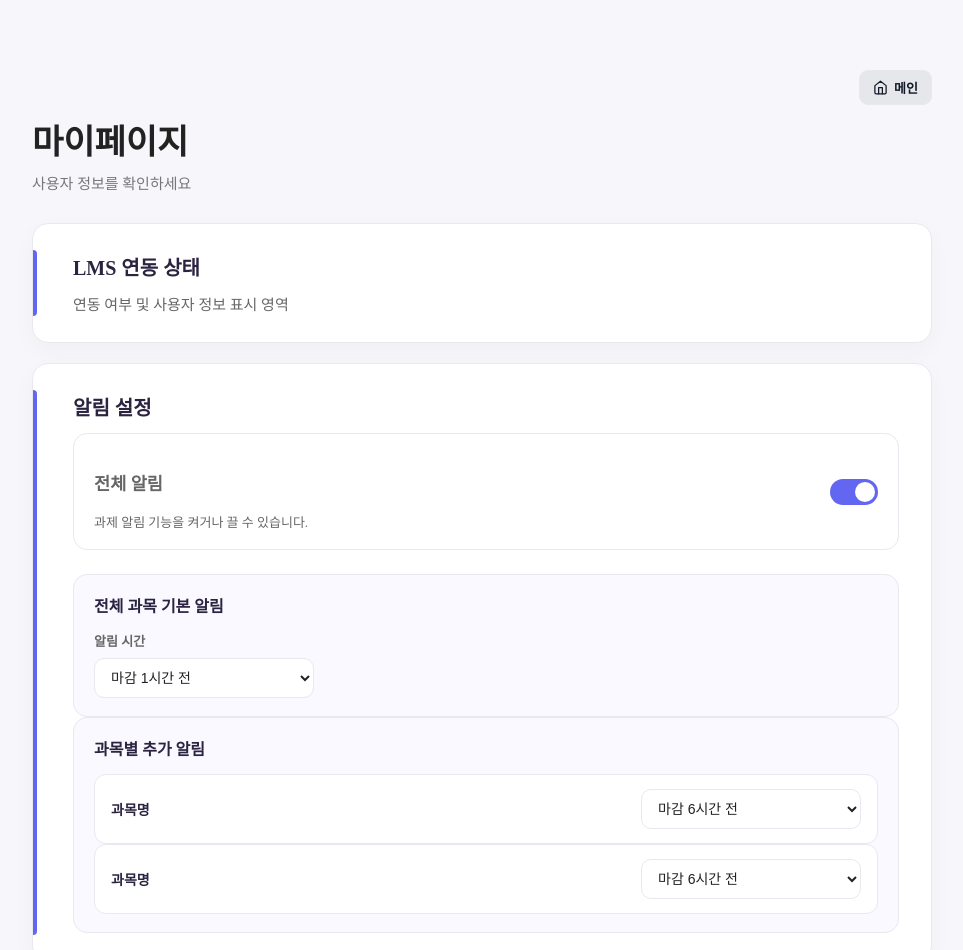
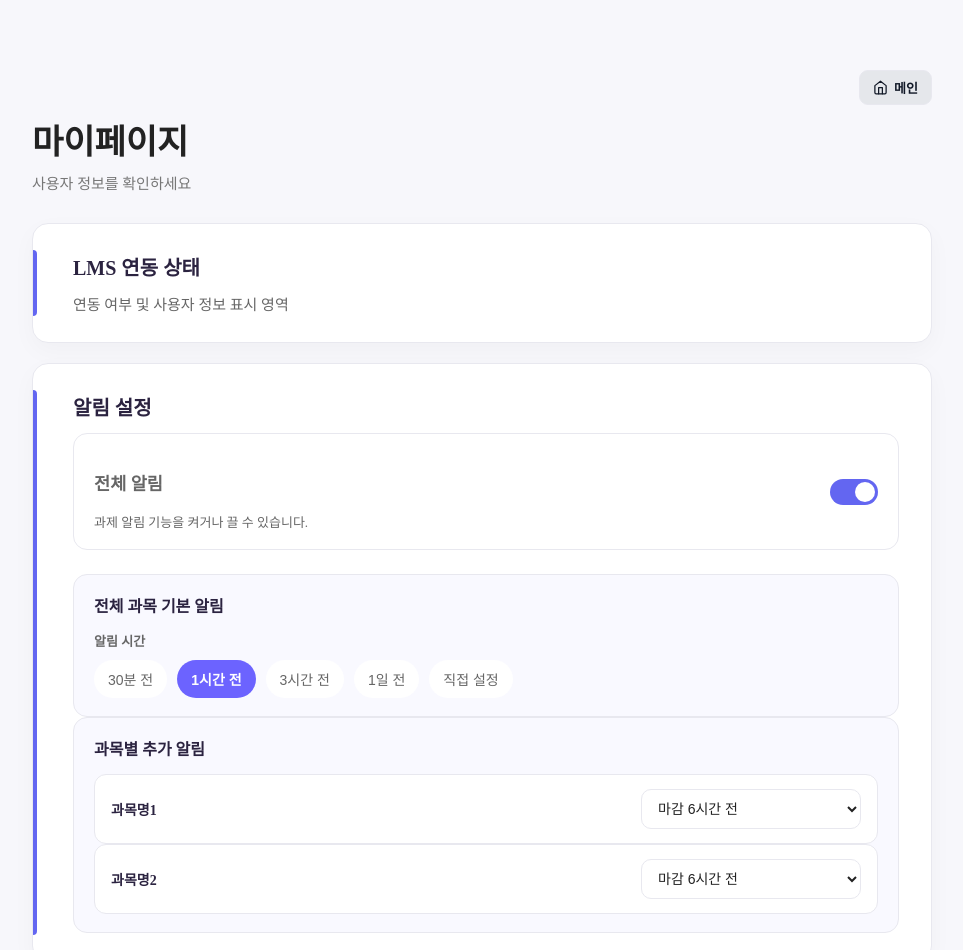
Before and after one commit to KadenID/OSBP_Team_NULL, a React (Vite) app in the folder client/: page /mypage in a window 1280 px wide. Shown: the top 950 px of the page, without its empty margins (158-1121 px from the left). Built offline with nearby package versions, Linux system fonts and the light colour scheme.

Commit message:
feat: 기본 알림시간 직접 설정 UI 추가

```diff
--- a/client/src/Components/my_page/AlarmSettings.css
+++ b/client/src/Components/my_page/AlarmSettings.css
@@ -143,3 +143,67 @@
   pointer-events: none;
   transition: opacity 0.2s ease;
 }
+
+.reminder-chip-group {
+  display: flex;
+  flex-wrap: wrap;
+  gap: 10px;
+  margin-top: 10px;
+}
+
+.reminder-chip {
+  padding: 9px 14px;
+  border: 1px solid var(--border-color);
+  border-radius: 999px;
+  background-color: var(--card-bg);
+  color: var(--text-color);
+  font-size: 14px;
+  cursor: pointer;
+  transition: 0.2s ease;
+}
+
+.reminder-chip:hover {
+  transform: translateY(-1px);
+  background-color: var(--hover-bg);
+}
+
+.reminder-chip.active {
+  background-color: #6c63ff;
+  border-color: #6c63ff;
+  color: white;
+  font-weight: 700;
+}
+
+.reminder-chip:disabled {
+  cursor: not-allowed;
+  opacity: 0.6;
+  transform: none;
+}
+
+.custom-reminder-box {
+  display: flex;
+  align-items: center;
+  gap: 10px;
+  margin-top: 14px;
+  padding: 14px;
+  border: 1px solid var(--border-color);
+  border-radius: 14px;
+  background-color: var(--sub-card-bg);
+}
+
+.custom-reminder-box input,
+.custom-reminder-box select {
+  padding: 9px 10px;
+  border: 1px solid var(--border-color);
+  border-radius: 10px;
+  background-color: var(--card-bg);
+  color: var(--text-color);
+}
+
+.custom-reminder-box input {
+  width: 70px;
+}
+
+.reminder-chip:not(.active):hover {
+  background-color: #f0f1ff;
+}
--- a/client/src/Components/my_page/AlarmSettings.jsx
+++ b/client/src/Components/my_page/AlarmSettings.jsx
@@ -2,7 +2,24 @@ import { useState } from "react";
 
 function AlarmSettings() {
   const [isAlarmEnabled, setIsAlarmEnabled] = useState(true);
+const [defaultReminder, setDefaultReminder] = useState({
+    id: "1hour",
+    type: "preset",
+    value: 1,
+    unit: "hour",
+});
 
+const reminderOptions = [
+    { id: "30min", label: "30분 전", value: 30, unit: "minute" },
+    { id: "1hour", label: "1시간 전", value: 1, unit: "hour" },
+    { id: "3hour", label: "3시간 전", value: 3, unit: "hour" },
+    { id: "1day", label: "1일 전", value: 1, unit: "day" },
+];
+
+const courses = [
+    { id: "course1", name: "과목명1" },
+    { id: "course2", name: "과목명2" },
+]
   return (
     <div className="alarm-settings">
       <div className="alarm-toggle-row">
@@ -29,36 +46,107 @@ function AlarmSettings() {
           <h3 className="alarm-section-title">전체 과목 기본 알림</h3>
           <label className="alarm-label">알림 시간</label>
 
-          <select className="alarm-select" disabled={!isAlarmEnabled}>
-            <option>마감 1시간 전</option>
-            <option>마감 3시간 전</option>
-            <option>마감 6시간 전</option>
-            <option>마감 12시간 전</option>
-            <option>마감 1일 전</option>
+          <div className="reminder-chip-group">
+            {reminderOptions.map((option) => (
+                <button
+                key={option.id}
+                type="button"
+                disabled={!isAlarmEnabled}
+                className={
+                    defaultReminder.id === option.id
+                    ? "reminder-chip active"
+                    : "reminder-chip"
+                }
+                onClick={() =>
+                    setDefaultReminder({
+                        id: option.id,
+                        type: "preset",
+                        value: option.value,
+                        unit: option.unit,
+                    })
+                }
+            >
+                {option.label}
+            </button>
+     ))}
+
+            <button
+            type="button"
+            disabled={!isAlarmEnabled}
+            className={
+                defaultReminder.type === "custom"
+                ? "reminder-chip active"
+                : "reminder-chip"
+            }
+            onClick={() =>
+                setDefaultReminder({
+                    id: "custom",
+                    type: "custom",
+                    value: 2,
+                    unit: "hour",
+                })
+            }
+            >
+                직접 설정
+            </button>
+          </div>
+
+          {defaultReminder.type === "custom" && (
+            <div className="custom-reminder-box">
+                <span>마감</span>
+
+                <input
+                    type="number"
+                    min="1"
+                    value={defaultReminder.value}
+                    onChange={(e) =>
+                        setDefaultReminder({
+                            ...defaultReminder,
+                            id : "custom",
+                            type: "custom",
+                            value: Number(e.target.value),
+                        })
+                    }
+                />
+
+                <select
+                    value={defaultReminder.unit}
+                    disabled={!isAlarmEnabled}
+                    onChange={(e) =>
+                        setDefaultReminder({
+                            ...defaultReminder,
+                            id : "custom",
+                            type: "custom",
+                            unit: e.target.value,
+                        })
+                    }
+                >
+                    <option value="minute">분</option>
+                    <option value="hour">시간</option>
+                    <option value="day">일</option>
                 </select>
+
+                <span>전</span>
+            </div>
+         )}
+
         </div>
 
         {/* 과목별 추가 알림 */}
         <div className="alarm-section">
           <h3 className="alarm-section-title">과목별 추가 알림</h3>
 
-          <div className="alarm-course-item">
-            <span className="alarm-course-name">과목명</span>
+          {courses.map((course) => (
+            <div className="alarm-course-item" key={course.id}>
+                <span className="alarm-course-name">{course.name}</span>
+
                 <select className="alarm-select" disabled={!isAlarmEnabled}>
                     <option>마감 6시간 전</option>
                     <option>마감 12시간 전</option>
                     <option>마감 1일 전</option>
                 </select>
             </div>
-
-          <div className="alarm-course-item">
-            <span className="alarm-course-name">과목명</span>
-            <select className="alarm-select" disabled={!isAlarmEnabled}>
-              <option>마감 6시간 전</option>
-              <option>마감 12시간 전</option>
-              <option>마감 1일 전</option>
-            </select>
-          </div>
+        ))}
         </div>
       </div>
     </div>
```
Lines whose indentation alone changed are shown as unchanged.
